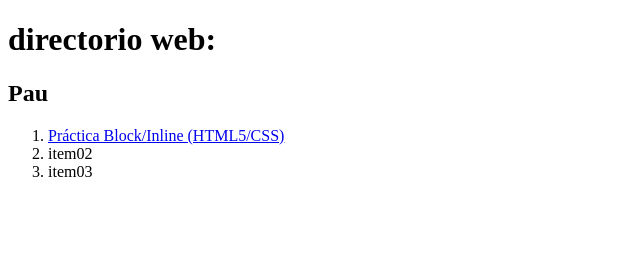
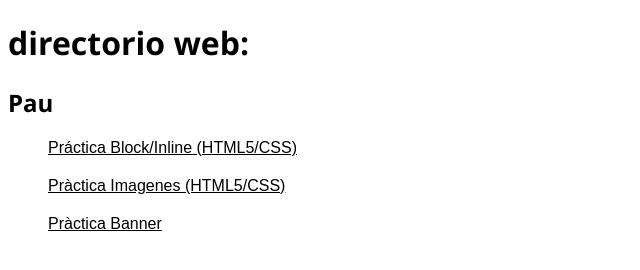
Before and after one commit to Druggom/repositoriopau, a plain HTML site: page index.html in a window 1280 px wide. Shown: the whole page, without its empty margins (0-640 px from the left). Drawn offline with Linux system fonts and the light colour scheme.

Commit message:
TIPOGRAFIA

```diff
--- a/index.html
+++ b/index.html
@@ -5,6 +5,49 @@
     <meta name="viewport" content="width=, initial-scale=1.0">
     <meta http-equiv="X-UA-Compatible" content="ie=edge">
     <title>Document</title>
+
+    <!-- zona de estilos, ya que es la index principal y no tenemos css -->
+
+        <style>
+
+            /* TIPOGRAFIA */
+            @font-face{
+                font-family: 'OpenSansRegular';
+                src: local('OpenSansRegular');
+
+                url('opensans-regular-webfont.woff') format('woff');
+            }
+
+            @font-face {
+                font-family: 'OpenSansBold';
+
+                src: local('OpenSansBold');
+                url('opensans-bold-webfont.woff') format('woff');
+            }
+
+        html{
+            font-size: 16px;
+            font-family: 'OpenSansRegular', sans-serif;
+            }
+
+        ol{
+            list-style-type: none;
+        }
+
+        ol li{
+            margin-bottom: 20px;
+        }
+
+        a{
+            color: black;
+            text-decoration: nonne;
+        }
+
+        h1, h2{
+            font-family: 'OpenSansBold', sans-serif;
+        }
+
+        </style>
 </head>
 <body>
     <h1>
@@ -13,13 +56,11 @@
     </h1>
 
     <ol>
-        <li>
+        <li><a href="PracticaBlockInline/index.html"> Práctica Block/Inline (HTML5/CSS)</a></li>
 
-            <a href="PracticaBlockInline/index.html"> Práctica Block/Inline (HTML5/CSS)</a>
+       <li><a href="practicaImagenes/index.html"> Pràctica Imagenes (HTML5/CSS)</a></li>
 
-           </li>
-        <li>item02</li>
-        <li>item03</li>
+        <li><a href="practicabanner/index.html">Pràctica Banner</a></li>
 
 
     </ol>
```
